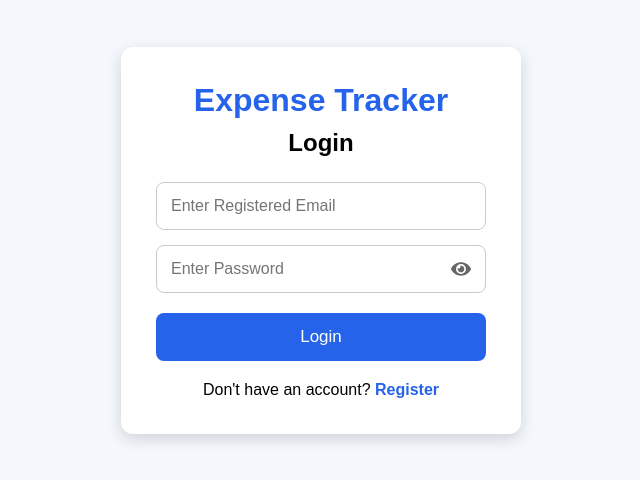
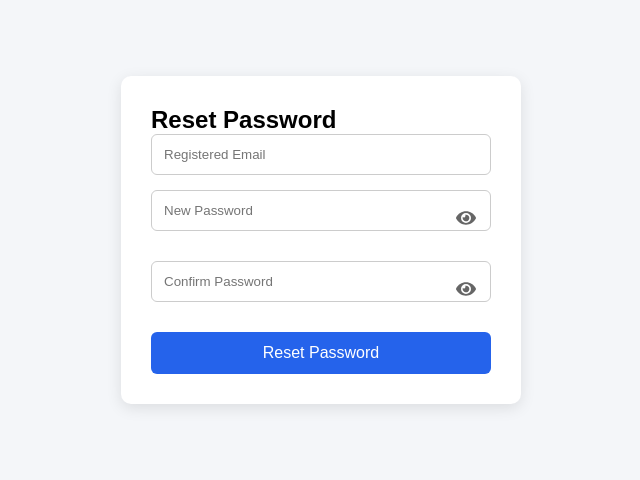
Before and after one commit to ShitalPandey25/Expense-Tracker, a React app in the folder frontend/: page /reset-password in a window 1280 px wide. Before the commit this address led to /login. Shown: the part 160-640 px from the top of the page, without its empty margins (319-959 px from the left). Built offline with nearby package versions, Linux system fonts and the light colour scheme; the HTML template or start-up script is replaced by a standard one.

Commit message:
Added forgot password and reset password functionality

```diff
--- a/frontend/src/Router/ExpenseRouter.jsx
+++ b/frontend/src/Router/ExpenseRouter.jsx
@@ -4,6 +4,8 @@ import MainLayout from "../layouts/MainLayout";
 
 import Login from "../pages/Login";
 import Register from "../pages/Register";
+import ForgotPassword from "../pages/ForgotPassword.jsx";
+import ResetPassword from "../pages/ResetPassword";
 import Dashboard from "../pages/Dashboard";
 import Expenses from "../pages/Expenses";
 import Income from "../pages/Income";
@@ -19,8 +21,8 @@ function ExpenseRouter() {
       <Route path="/login" element={<Login />} />
 
       <Route path="/register" element={<Register />} />
-
-
+      <Route path="/forgot-password" element={<ForgotPassword />} />
+      <Route path="/reset-password" element={<ResetPassword />} />
       {/* Protected Pages */}
       <Route element={<MainLayout />}>
 
--- /dev/null
+++ b/frontend/src/pages/ForgotPassword.css
@@ -0,0 +1,58 @@
+.forgot-container {
+  min-height: 100vh;
+  display: flex;
+  justify-content: center;
+  align-items: center;
+  background: #f4f6f9;
+}
+
+.forgot-card {
+  width: 400px;
+  background: white;
+  padding: 30px;
+  border-radius: 10px;
+  box-shadow: 0 4px 15px rgba(0, 0, 0, 0.1);
+}
+
+.forgot-card h1 {
+  text-align: center;
+  margin-bottom: 10px;
+}
+
+.forgot-card p {
+  text-align: center;
+  color: gray;
+  margin-bottom: 20px;
+}
+
+.forgot-card input {
+  width: 100%;
+  padding: 12px;
+  margin-bottom: 15px;
+  border: 1px solid #ccc;
+  border-radius: 6px;
+  box-sizing: border-box;
+}
+
+.forgot-card button {
+  width: 100%;
+  padding: 12px;
+  border: none;
+  background: #2563eb;
+  color: white;
+  border-radius: 6px;
+  cursor: pointer;
+  font-size: 16px;
+}
+
+.forgot-card button:hover {
+  background: #1d4ed8;
+}
+
+.back-link {
+  display: block;
+  margin-top: 15px;
+  text-align: center;
+  text-decoration: none;
+  color: #2563eb;
+}
--- /dev/null
+++ b/frontend/src/pages/ForgotPassword.jsx
@@ -0,0 +1,61 @@
+import { useState } from "react";
+import { Link } from "react-router-dom";
+import { useNavigate } from "react-router-dom";
+import "./ForgotPassword.css";
+function ForgotPassword() {
+  const [email, setEmail] = useState("");
+  const navigate = useNavigate();
+    const handleSubmit = async (e) => {
+  e.preventDefault();
+
+  try {
+    const response = await fetch(
+      "http://localhost:5000/api/auth/forgot-password",
+      {
+        method: "POST",
+        headers: {
+          "Content-Type": "application/json",
+        },
+        body: JSON.stringify({ email }),
+      }
+    );
+
+    const data = await response.json();
+
+    alert(data.message);
+    if (response.ok) {
+  navigate("/reset-password");
+}
+  } catch (error) {
+    console.error(error);
+    alert("Server Error");
+  }
+};
+  return (
+  <div className="forgot-container">
+    <div className="forgot-card">
+      <h1>Forgot Password</h1>
+
+
+
+      <form onSubmit={handleSubmit}>
+        <input
+    type="email"
+    placeholder="Enter Registered Email"
+    value={email}
+    onChange={(e) => setEmail(e.target.value)}
+    required
+  />
+
+  <button type="submit">Continue</button>
+      </form>
+
+      <Link className="back-link" to="/login">
+        Back to Login
+      </Link>
+    </div>
+  </div>
+);
+}
+
+export default ForgotPassword;
--- a/frontend/src/pages/Login.css
+++ b/frontend/src/pages/Login.css
@@ -130,3 +130,18 @@ form > input{
     }
 
 }
+.forgot-password {
+  text-align: right;
+  margin: 10px 0 20px;
+}
+
+.forgot-password a {
+  text-decoration: none;
+  color: #2563eb;
+  font-size: 14px;
+  font-weight: 500;
+}
+
+.forgot-password a:hover {
+  text-decoration: underline;
+}
--- a/frontend/src/pages/Login.jsx
+++ b/frontend/src/pages/Login.jsx
@@ -87,7 +87,9 @@ function Login() {
               {showPassword ? <FaEyeSlash /> : <FaEye />}
             </span>
           </div>
-
+          <div className="forgot-password">
+  <Link to="/forgot-password">Forgot Password?</Link>
+</div>
           <button type="submit">Login</button>
         </form>
 
--- /dev/null
+++ b/frontend/src/pages/ResetPassword.css
@@ -0,0 +1,24 @@
+.password-box {
+  position: relative;
+  width: 100%;
+  margin-bottom: 15px;
+}
+
+.password-box input {
+  width: 100%;
+  padding: 12px;
+  padding-right: 45px;
+  border: 1px solid #ccc;
+  border-radius: 6px;
+  box-sizing: border-box;
+}
+
+.eye-icon {
+  position: absolute;
+  top: 50%;
+  right: 15px;
+  transform: translateY(-50%);
+  cursor: pointer;
+  color: #666;
+  font-size: 18px;
+}
--- /dev/null
+++ b/frontend/src/pages/ResetPassword.jsx
@@ -0,0 +1,124 @@
+import { useState } from "react";
+
+import { useNavigate } from "react-router-dom";
+import { FaEye, FaEyeSlash } from "react-icons/fa";
+
+function ResetPassword() {
+  const navigate = useNavigate();
+
+  const [formData, setFormData] = useState({
+
+    email: "",
+    password: "",
+    confirmPassword: "",
+  });
+  const [showPassword, setShowPassword] = useState(false);
+const [showConfirmPassword, setShowConfirmPassword] = useState(false);
+
+  const handleChange = (e) => {
+    setFormData({
+      ...formData,
+      [e.target.name]: e.target.value,
+    });
+  };
+
+  const handleSubmit = async (e) => {
+    e.preventDefault();
+
+    if (formData.password !== formData.confirmPassword) {
+      alert("Passwords do not match");
+      return;
+    }
+
+    try {
+      const response = await fetch(
+        "http://localhost:5000/api/auth/reset-password",
+        {
+          method: "POST",
+          headers: {
+            "Content-Type": "application/json",
+          },
+          body: JSON.stringify({
+            email: formData.email,
+            password: formData.password,
+          }),
+        }
+      );
+
+      const data = await response.json();
+
+      alert(data.message);
+
+      if (response.ok) {
+        navigate("/login");
+      }
+
+    } catch (error) {
+      console.error(error);
+      alert("Server Error");
+    }
+  };
+
+  return (
+    <div className="forgot-container">
+      <div className="forgot-card">
+        <h2>Reset Password</h2>
+
+        <form onSubmit={handleSubmit}>
+
+          <input
+            type="email"
+            name="email"
+            placeholder="Registered Email"
+            value={formData.email}
+            onChange={handleChange}
+            required
+          />
+
+          <div className="password-box">
+  <input
+    type={showPassword ? "text" : "password"}
+    name="password"
+    placeholder="New Password"
+    value={formData.password}
+    onChange={handleChange}
+    required
+  />
+
+  <span
+    className="eye-icon"
+    onClick={() => setShowPassword(!showPassword)}
+  >
+    {showPassword ? <FaEyeSlash /> : <FaEye />}
+  </span>
+</div>
+
+          <div className="password-box">
+  <input
+    type={showConfirmPassword ? "text" : "password"}
+    name="confirmPassword"
+    placeholder="Confirm Password"
+    value={formData.confirmPassword}
+    onChange={handleChange}
+    required
+  />
+
+  <span
+    className="eye-icon"
+    onClick={() => setShowConfirmPassword(!showConfirmPassword)}
+  >
+    {showConfirmPassword ? <FaEyeSlash /> : <FaEye />}
+  </span>
+</div>
+
+          <button type="submit">
+            Reset Password
+          </button>
+
+        </form>
+      </div>
+    </div>
+  );
+}
+
+export default ResetPassword;
```
Also changed, not shown: 2 other files (tests, documents, lock files or other folders).
